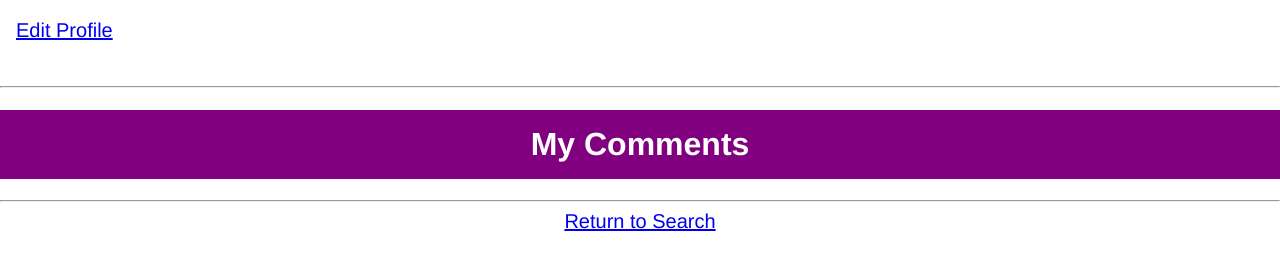
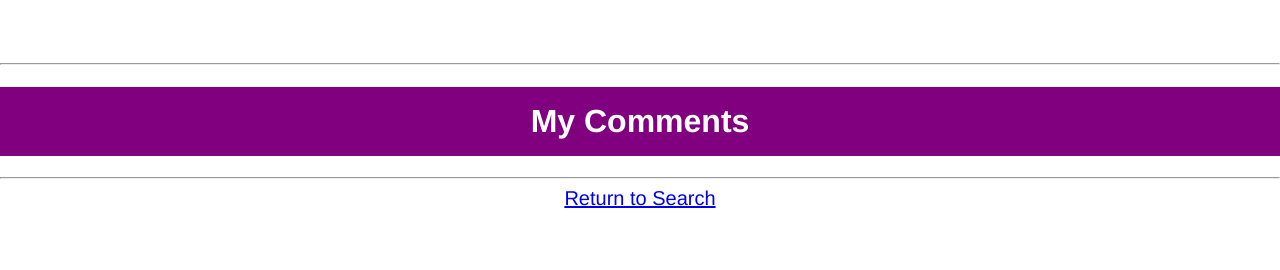
Before and after one commit to software-students-fall2022/web-app-exercise-team-3-1, a Flask app: template templates/profile.html in a window 1280 px wide. Shown: the part 174-444 px from the top of the page. Run offline with Flask 2, Linux system fonts and the light colour scheme; the template is opened without the code that fills it, so the values that code supplies are empty; parts of the project's set-up code (start-up, migrations or seed data) failed here and were passed over.

Commit message:
removed edit profile a tag

```diff
--- a/templates/profile.html
+++ b/templates/profile.html
@@ -6,7 +6,6 @@
     <h2 id="name"> {{user.first}} {{user.last}} </h2>
     <h3 id="user"> Username: {{user.username}} </h3>
     <h3 id="email"> Email: {{user.email}} </h3>
-    <a href="editProfile.html"> Edit Profile </a>
 </div>
 <br>
 <br>
```
